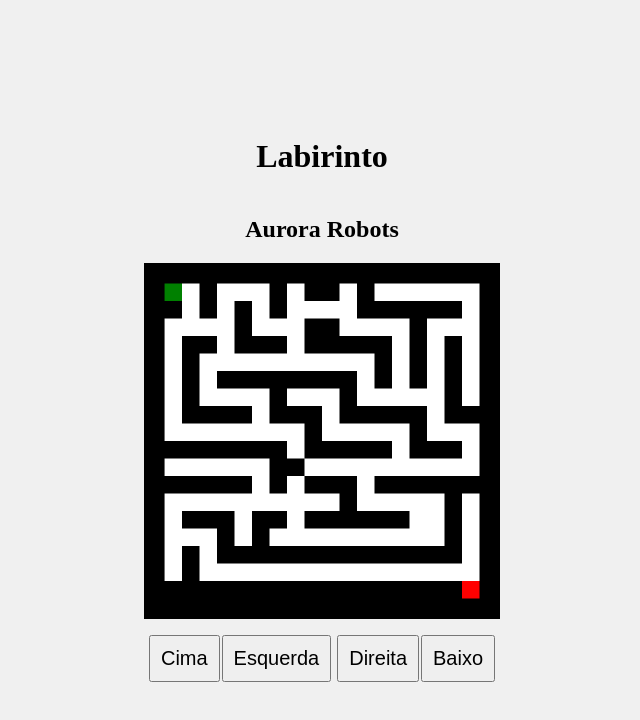
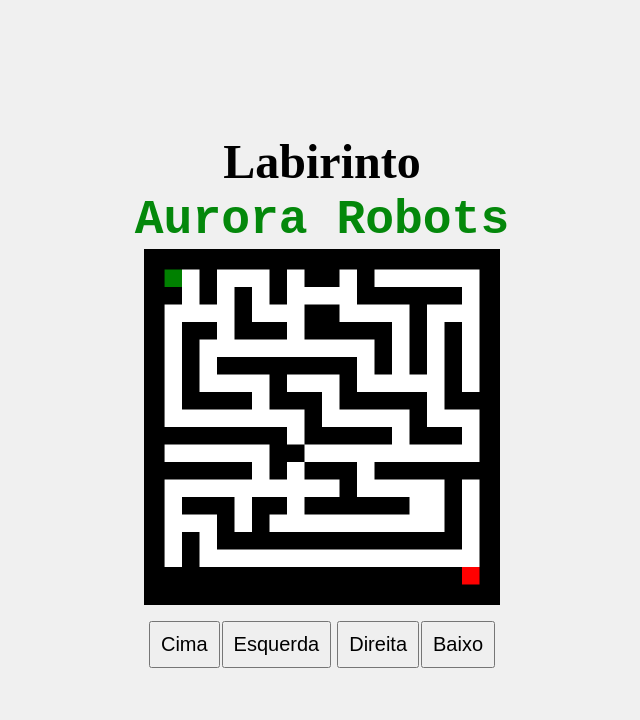
Before and after one commit to Rockyyz/aurora.github.io, a plain HTML site: page index.html in a window 1280 px wide. Shown: the whole page, without its empty margins (318-958 px from the left). Drawn offline with Linux system fonts and the light colour scheme.

Commit message:
Update style.css

```diff
--- a/style.css
+++ b/style.css
@@ -7,6 +7,18 @@ body {
     margin: 0;
     font-family: Times New Roman, Times, serif, sans-serif;
     background-color: #f0f0f0;
+}
+
+h1 {
+    margin: 2px 0;
+    font-size: 3em;
+}
+
+#subtitle {
+    margin: 2px 0 2px 0;
+    font-size: 3em;
+    font-family: 'Courier New', Courier, monospace;
+    color: #04880b;
 }
 
 #game-container {
```
